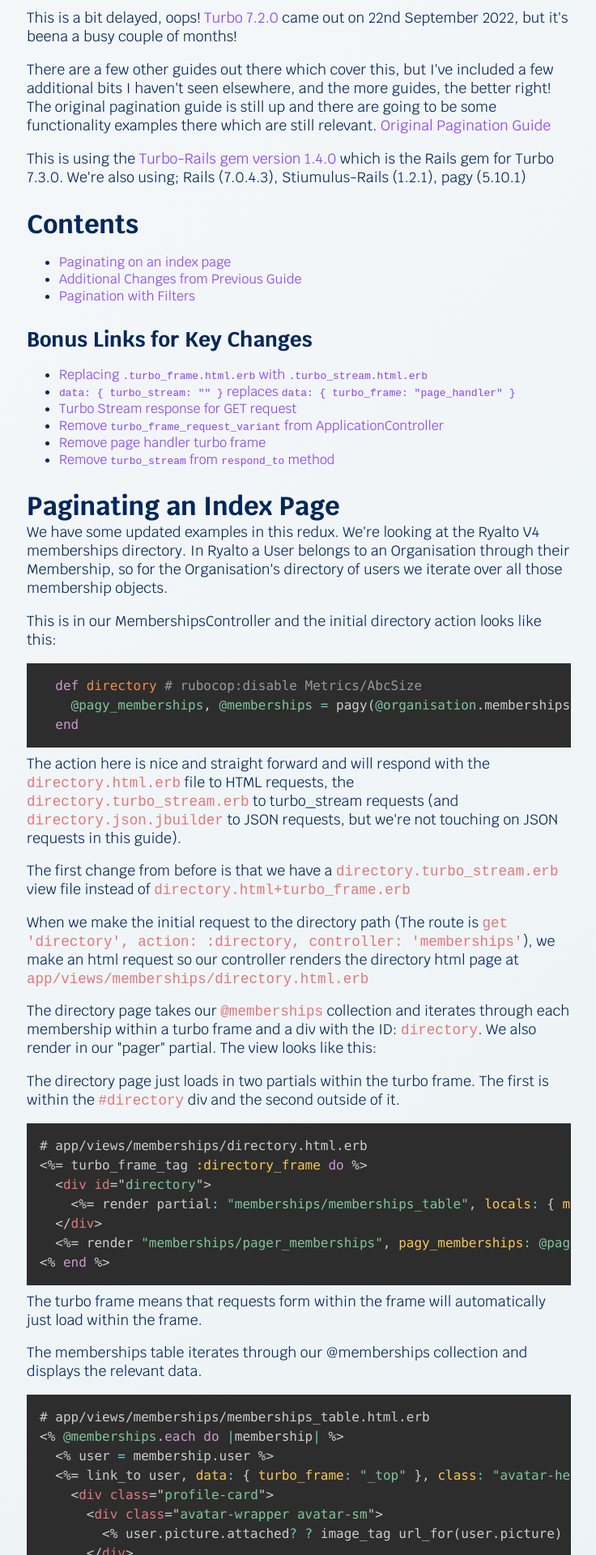
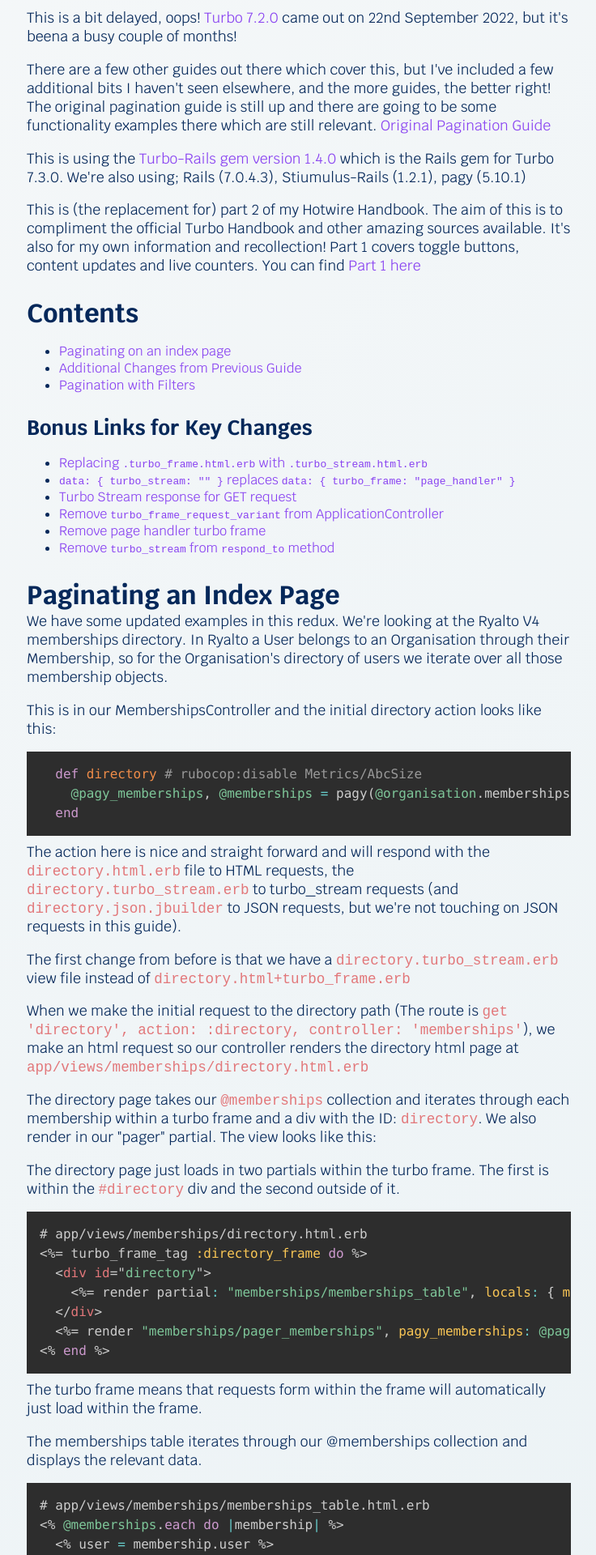
Before and after one commit to phil-6/pr_dev, a Jekyll site: the page built from posts/2023/hotwire-handbook-part-2-redux.html, in a window 1280 px wide. Shown: the part 363-2283 px from the top of the page at 81% size, without its empty margins (271-1007 px from the left). Built offline with Jekyll 4.4.1, drawn with Linux system fonts in a browser that asks for light colours; nearby versions of some CDN libraries.

Commit message:
update links to other parts of the handbook

```diff
--- a/posts/2022/hotwire-handbook-part-1.html
+++ b/posts/2022/hotwire-handbook-part-1.html
@@ -26,7 +26,7 @@
     <li><a href="#toggle_buttons">Toggle buttons</a></li>
     <li><a href="#content_updates">Content Updates</a></li>
     <li><a href="#live_counters">Live Counters</a></li>
-    <li><a href="/posts/2022/hotwire-handbook-part-2">Pagination</a></li>
+    <li><a href="/posts/2022/hotwire-handbook-part-2-redux">Pagination</a></li>
     <li>Global Counters</li>
     <li>Global Live Content Updates</li>
     <li>Inline Editing</li>
--- a/posts/2023/hotwire-handbook-part-2-redux.html
+++ b/posts/2023/hotwire-handbook-part-2-redux.html
@@ -17,13 +17,17 @@
     it's now easier to implement and has potential for even more.</p>
 <p>This is a bit delayed, oops! <a href="https://github.com/hotwired/turbo/releases/tag/v7.2.0">Turbo 7.2.0</a> came out
     on 22nd September 2022, but it's beena a busy couple of months!</p>
-<p>There are a few other guides out there which cover this, but I've included a few additional bits I haven't seen elsewhere,
-    and the more guides, the better right! The original pagination guide is still up and there are going to be some
-    functionality examples there which are still relevant.
+<p>There are a few other guides out there which cover this, but I've included a few additional bits I haven't seen
+    elsewhere, and the more guides, the better right! The original pagination guide is still up and there are going to
+    be some functionality examples there which are still relevant.
     <a href="/posts/2022/hotwire-handbook-part-2">Original Pagination Guide</a></p>
 <p>This is using the <a href="https://github.com/hotwired/turbo-rails/releases/tag/v1.4.0">Turbo-Rails gem version
     1.4.0</a> which is the Rails gem for Turbo 7.3.0. We're also using; Rails (7.0.4.3), Stiumulus-Rails (1.2.1), pagy
     (5.10.1)</p>
+<p>This is (the replacement for) part 2 of my Hotwire Handbook. The aim of this is to compliment the official Turbo
+    Handbook and other amazing sources available. It's also for my own information and recollection! Part 1 covers
+    toggle buttons, content updates and live counters. You can find <a href='/posts/2022/hotwire-handbook-part-1'>Part 1
+        here</a></p>
 
 <h2 id='contents'>Contents</h2>
 <ul>
```
